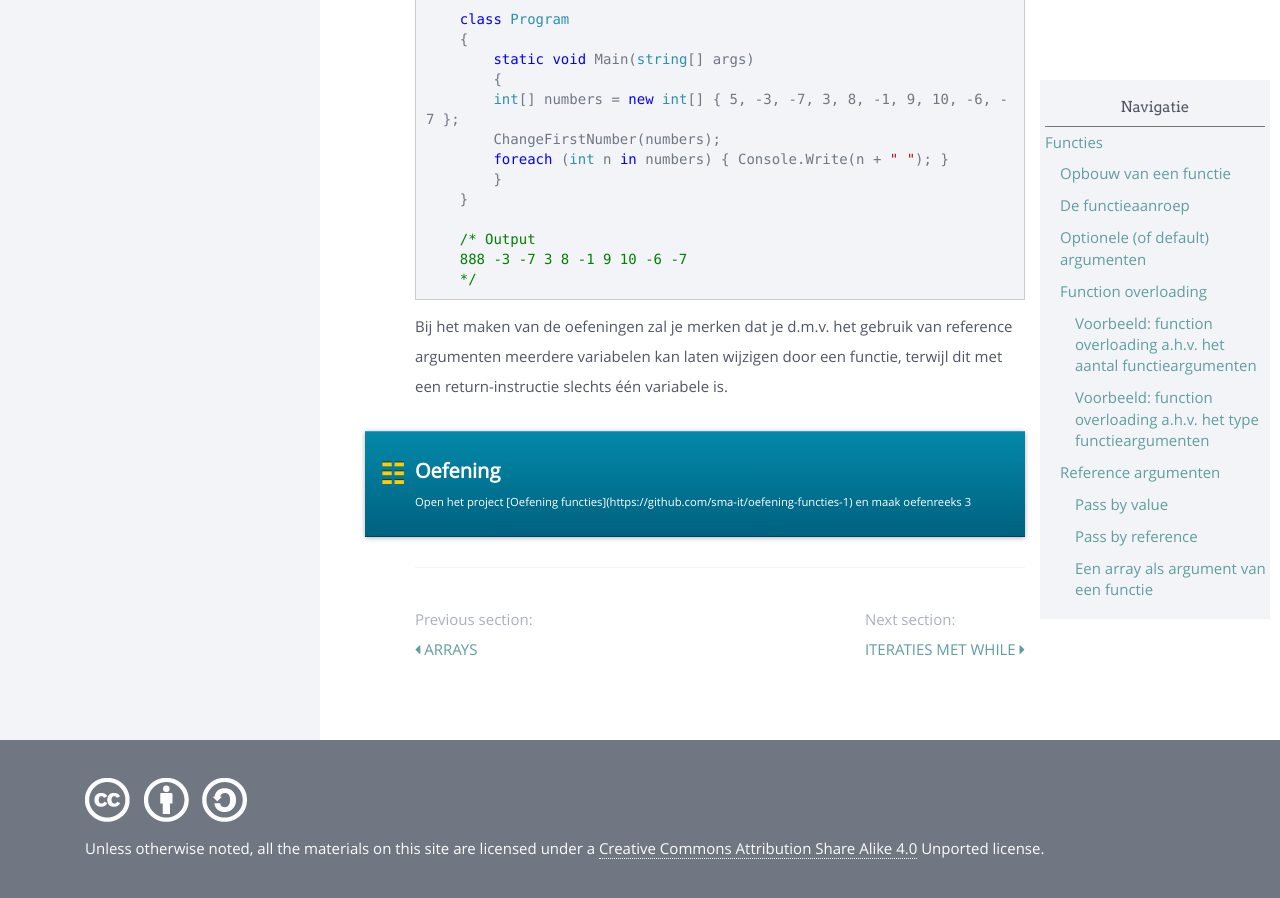
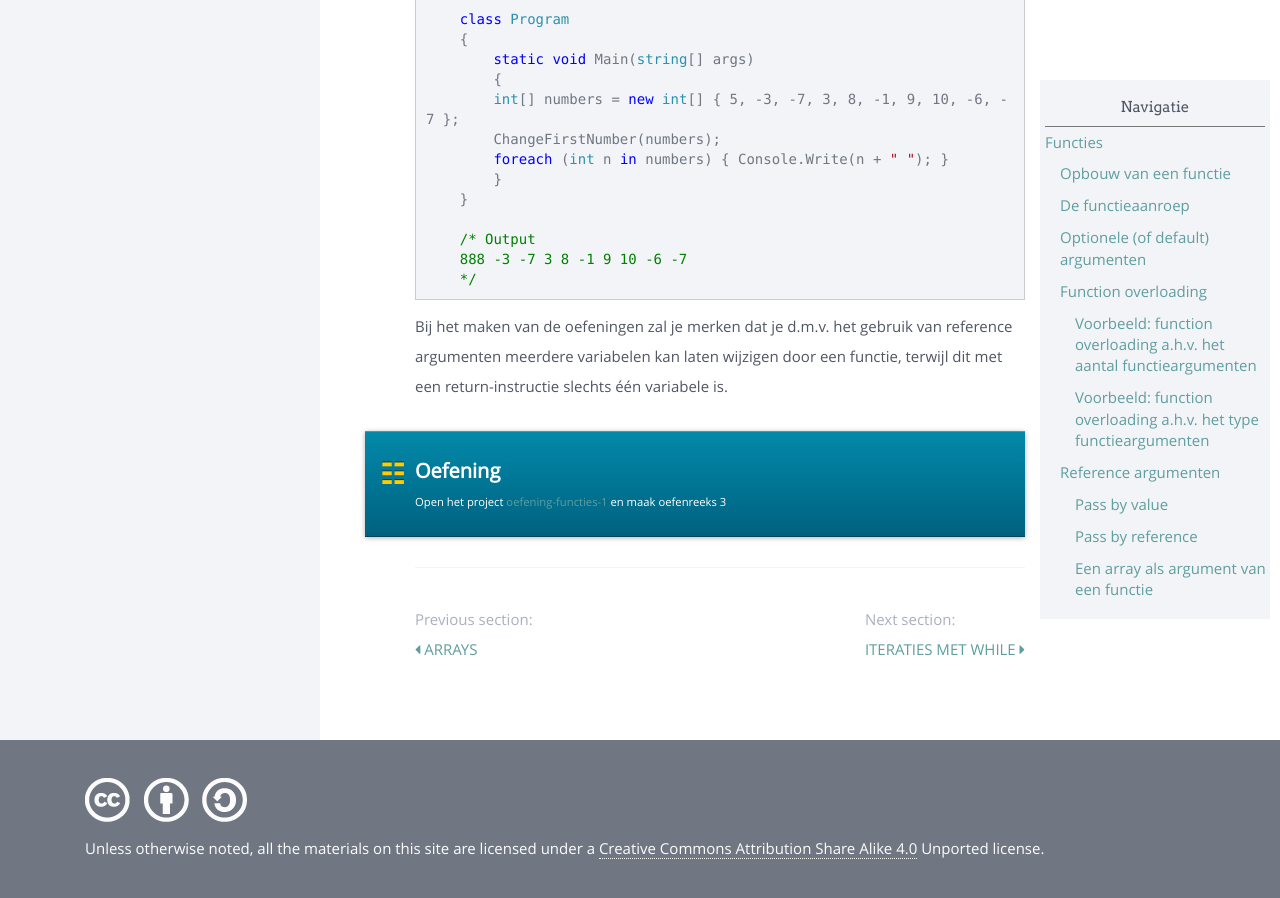
Before and after one commit to sma-it/sma-it.github.io, a Jekyll site: the page built from modules/basics/_posts/2000-01-08-Functies.md, in a window 1280 px wide and 900 px high, scrolled down 9851 px. Built offline with Jekyll 4.4.1, drawn with Linux system fonts in a browser that asks for light colours; nearby versions of some CDN libraries; some of the changed lines change nothing that is shown.

Commit message:
Added link to exercises

```diff
--- a/modules/basics/_posts/2000-01-08-Functies.md
+++ b/modules/basics/_posts/2000-01-08-Functies.md
@@ -372,5 +372,5 @@
 Bij het maken van de oefeningen zal je merken dat je d.m.v. het gebruik van reference argumenten meerdere variabelen kan laten wijzigen door een functie, terwijl dit met een return-instructie slechts één variabele is.
 
 <div class="note oefening">
-<p>Open het project [Oefening functies](https://github.com/sma-it/oefening-functies-1) en maak oefenreeks 3</p>
+    <p>Open het project <a href="https://github.com/sma-it/oefening-functies-1">oefening-functies-1</a> en maak oefenreeks 3</p>
 </div>
```
